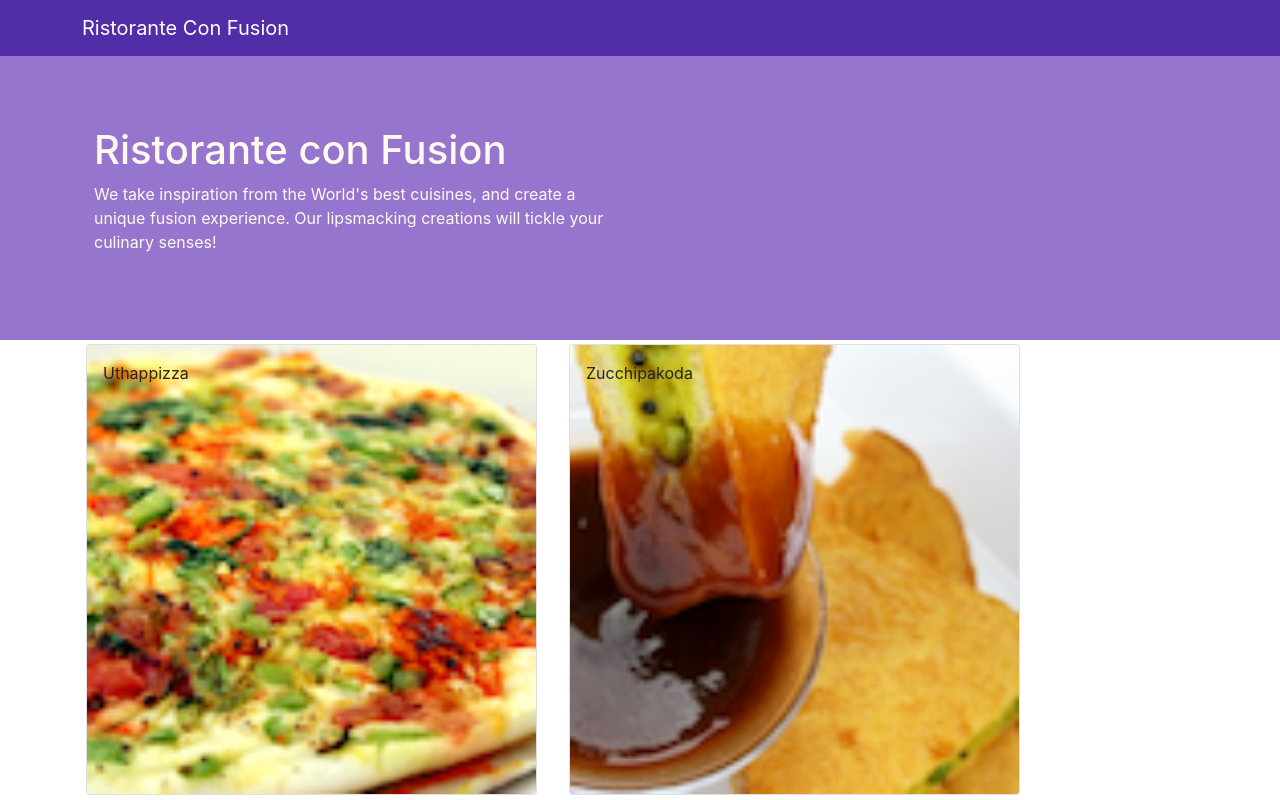
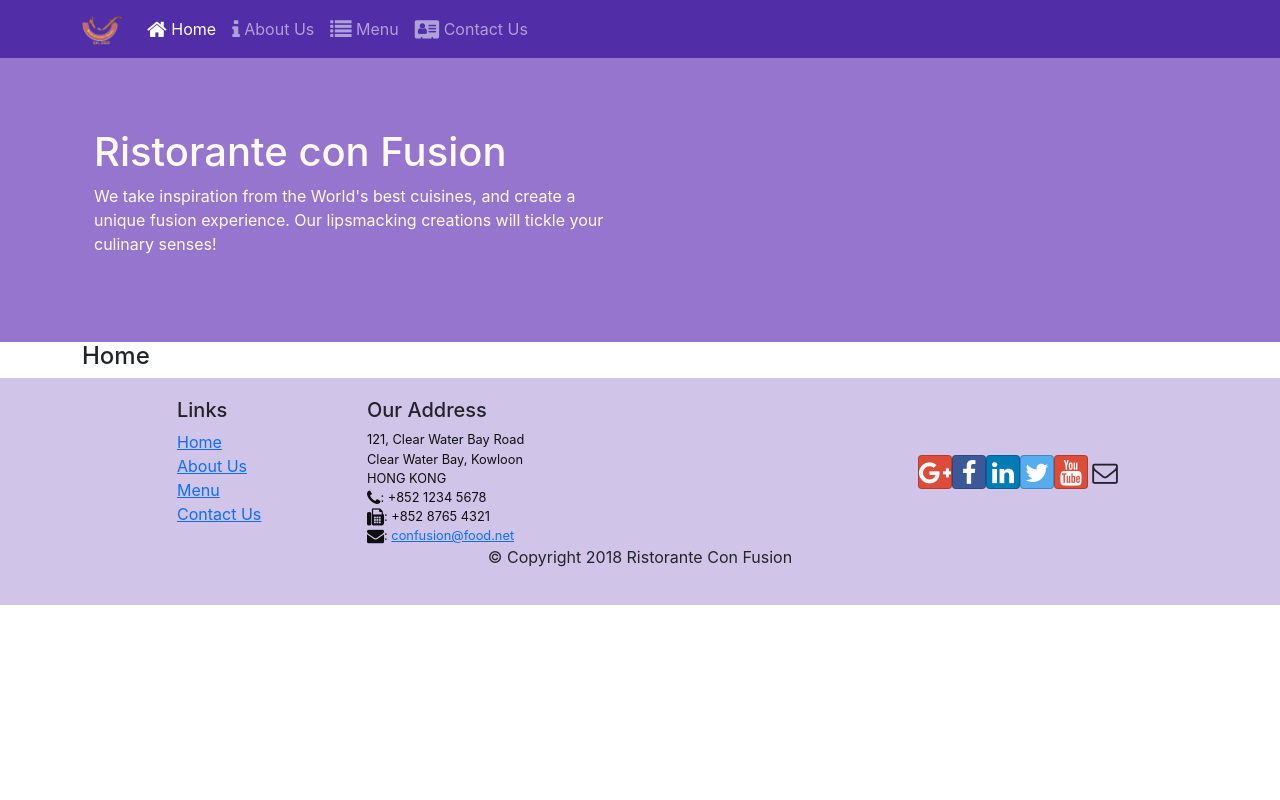
Before and after one commit to iamsarthakk/ReactWeb, a React (Create React App) app: page /home in a window 1280 px wide. Shown: the top 800 px of the page. Built offline with nearby package versions, Linux system fonts and the light colour scheme.

Commit message:
React Router

```diff
--- a/package.json
+++ b/package.json
@@ -14,6 +14,7 @@
     "react": "^16.13.1",
     "react-dom": "^16.13.1",
     "react-popper": "0.9.2",
+    "react-router-dom": "4.2.2",
     "react-scripts": "3.4.3",
     "reactstrap": "^8.6.0"
   },
--- a/src/App.js
+++ b/src/App.js
@@ -1,6 +1,7 @@
 import React, {Component}  from 'react';
 import { Navbar, NavbarBrand } from 'reactstrap';
 import Main from './components/MainComponent';
+import { BrowserRouter } from 'react-router-dom';
 
 import './App.css';
 
@@ -8,9 +9,11 @@
 
   render() {
     return (
-      <div className="App">
-        <Main />
-      </div>
+      <BrowserRouter>
+          <div className="App">
+            <Main />
+          </div>
+      </BrowserRouter>
     );
   }
 }
--- a/src/components/FooterComponent.js
+++ b/src/components/FooterComponent.js
@@ -1,4 +1,5 @@
 import React from 'react';
+import { Link } from 'react-router-dom';
 
 function Footer(props) {
     return(
@@ -8,10 +9,10 @@
                 <div className="col-4 offset-1 col-sm-2">
                     <h5>Links</h5>
                     <ul className="list-unstyled">
-                        <li><a href="#">Home</a></li>
-                        <li><a href="#">About</a></li>
-                        <li><a href="#">Menu</a></li>
-                        <li><a href="contactus.html">Contact</a></li>
+                        <li><Link to='/home'>Home</Link></li>
+                        <li><Link to='/aboutus'>About Us</Link></li>
+                        <li><Link to='/menu'>Menu</Link></li>
+                        <li><Link to='/contactus'>Contact Us</Link></li>
                     </ul>
                 </div>
                 <div className="col-7 col-sm-5">
--- a/src/components/HeaderComponent.js
+++ b/src/components/HeaderComponent.js
@@ -1,13 +1,46 @@
-import React, { Component } from 'react';
-import { Navbar, NavbarBrand, Jumbotron } from 'reactstrap';
+import React, {Component} from 'react';
+import { Nav, Navbar, NavbarBrand, NavbarToggler, Collapse, NavItem, Jumbotron } from 'reactstrap';
+import { NavLink } from 'react-router-dom';
 
 class Header extends Component {
+    constructor(props) {
+        super(props);
+
+        this.toggleNav = this.toggleNav.bind(this);
+        this.state = {
+          isNavOpen: false
+        };
+      }
+
+      toggleNav() {
+        this.setState({
+          isNavOpen: !this.state.isNavOpen
+        });
+      }
+
     render() {
         return(
-    <React.Fragment>
-      <Navbar dark>
+            <div>
+                <Navbar dark expand="md">
                     <div className="container">
-            <NavbarBrand href="/">Ristorante Con Fusion</NavbarBrand>
+                        <NavbarToggler onClick={this.toggleNav} />
+                        <NavbarBrand className="mr-auto" href="/"><img src='assets/images/logo.png' height="30" width="41" alt='Ristorante Con Fusion' /></NavbarBrand>
+                        <Collapse isOpen={this.state.isNavOpen} navbar>
+                            <Nav navbar>
+                            <NavItem>
+                                <NavLink className="nav-link"  to='/home'><span className="fa fa-home fa-lg"></span> Home</NavLink>
+                            </NavItem>
+                            <NavItem>
+                                <NavLink className="nav-link" to='/aboutus'><span className="fa fa-info fa-lg"></span> About Us</NavLink>
+                            </NavItem>
+                            <NavItem>
+                                <NavLink className="nav-link"  to='/menu'><span className="fa fa-list fa-lg"></span> Menu</NavLink>
+                            </NavItem>
+                            <NavItem>
+                                <NavLink className="nav-link" to='/contactus'><span className="fa fa-address-card fa-lg"></span> Contact Us</NavLink>
+                            </NavItem>
+                            </Nav>
+                        </Collapse>
                     </div>
                 </Navbar>
                 <Jumbotron>
@@ -20,7 +53,7 @@
                         </div>
                     </div>
                 </Jumbotron>
-    </React.Fragment>
+            </div>
         );
     }
 }
--- /dev/null
+++ b/src/components/HomeComponent.js
@@ -0,0 +1,11 @@
+import React from 'react';
+
+function Home(props) {
+    return(
+      <div className="container">
+        <h4>Home</h4>
+      </div>
+    );
+}
+
+export default Home;
--- a/src/components/MainComponent.js
+++ b/src/components/MainComponent.js
@@ -1,6 +1,9 @@
 import React, { Component } from 'react';
 import { Navbar, NavbarBrand } from 'reactstrap';
+import { Switch, Route, Redirect } from 'react-router-dom';
+
 import Header from './HeaderComponent';
+import Home from './HomeComponent';
 import Menu from './MenuComponent';
 import DishDetail from './DishdetailComponent';
 import Footer from './FooterComponent';
@@ -12,20 +15,26 @@
     super(props);
     this.state = {
         dishes: DISHES,
-        selectedDish: null
     };
   }
 
-  onDishSelect(dishId) {
-    this.setState({ selectedDish: dishId});
-  }
 
   render() {
+    const HomePage = () => {
+         return(
+             <Home
+             />
+         );
+       }
+
     return (
       <div>
         <Header />
-        <Menu dishes={this.state.dishes} onClick={(dishId) => this.onDishSelect(dishId)} />
-        <DishDetail dish={this.state.dishes.filter((dish) => dish.id === this.state.selectedDish)[0]} />
+        <Switch>
+            <Route path='/home' component={HomePage} />
+            <Route exact path='/menu' component={() => <Menu dishes={this.state.dishes} />} />
+            <Redirect to="/home" />
+        </Switch>
         <Footer />
       </div>
     );
```
Also changed, not shown: 1 other file (tests, documents, lock files or other folders). Lines whose indentation alone changed are shown as unchanged.
